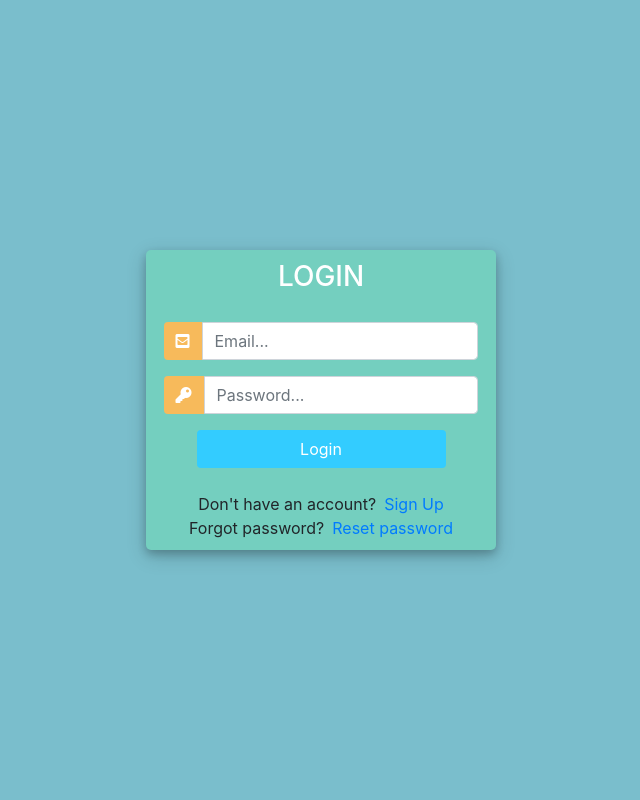
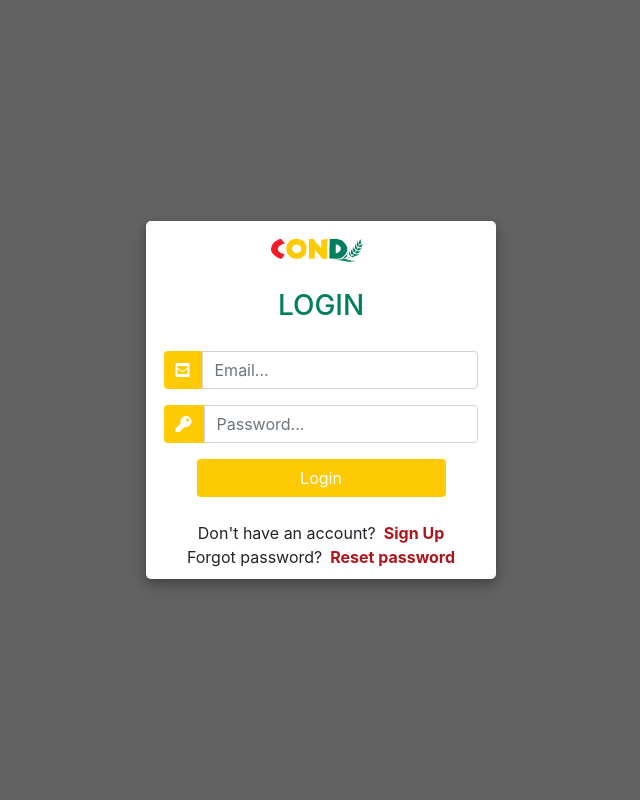
Before and after one commit to Franklinson/abstract, a Django app: page /login/ in a window 1280 px wide. Shown: the whole page, without its empty margins (319-959 px from the left). Run offline with Django 5.2, Linux system fonts and the light colour scheme; parts of the project's set-up code (start-up, migrations or seed data) failed here and were passed over; some libraries are stand-ins or nearby versions.

Commit message:
Updated the login and signup page

```diff
--- a/abstract/templates/abstract/navbar.html
+++ b/abstract/templates/abstract/navbar.html
@@ -9,6 +9,9 @@
     <ul class="nav col-12 col-md-auto mb-2 justify-content-center mb-md-0">
       <!-- <li><a href="{% url 'home' %}" class="nav-link px-2 link-dark">Home</a></li> -->
       <li><a href="{% url 'author_dashboard' %}" class="nav-link px-2 link-dark">Dashboard</a></li>
+      {% if user.manager %}
+      <li><a href="{% url 'manager' %}" class="nav-link px-2 link-dark">Manage</a></li>
+      {% endif %}
       <li><a href="{% url 'register' %}" class="nav-link px-2 link-dark">Register</a></li>
       <li><a href="#" class="nav-link px-2 link-dark">FAQs</a></li>
       <li><a href="#" class="nav-link px-2 link-dark">About</a></li>
--- a/accounts/admin.py
+++ b/accounts/admin.py
@@ -8,7 +8,7 @@ class UsersAdmin(UserAdmin):
     fieldsets = (
         (None, {'fields': ('email', 'password')}),
         (_('Personal info'), {'fields': ('first_name', 'last_name')}),
-        (_('Permissions'), {'fields': ('is_active', 'is_staff', 'is_superuser', 'groups', 'user_permissions')}),
+        (_('Permissions'), {'fields': ('is_active', 'is_staff', 'is_superuser','manager', 'groups', 'user_permissions')}),
         (_('Important dates'), {'fields': ('last_login', 'date_joined')}),
     )
     add_fieldsets = (
--- a/accounts/models.py
+++ b/accounts/models.py
@@ -5,6 +5,7 @@ from .managers import CustomUserManager
 class Users(AbstractUser):
     username = None
     email = models.EmailField(unique=True)
+    manager = models.BooleanField(default=False)
 
     def __str__(self):
         return self.email
--- a/accounts/templates/account/login.html
+++ b/accounts/templates/account/login.html
@@ -1,3 +1,4 @@
+{% load static %}
 
 <!DOCTYPE html>
 <html>
@@ -15,13 +16,13 @@
 			margin: 0;
 			padding: 0;
 			height: 100%;
-			background: #7abecc !important;
+			background: #646363 !important;
 		}
 		.user_card {
 			width: 350px;
 			margin-top: auto;
 			margin-bottom: auto;
-			background: #74cfbf;
+			background: #ffffff;
 			position: relative;
 			display: flex;
 			justify-content: center;
@@ -39,13 +40,13 @@
 		}
 
 		#form-title{
-			color: #fff;
+			color: #007f5f;
 
 		}
 
 		.login_btn {
 			width: 100%;
-			background: #33ccff !important;
+			background: #feca03 !important;
 			color: white !important;
 		}
 		.login_btn:focus {
@@ -56,7 +57,7 @@
 			padding: 0 2rem;
 		}
 		.input-group-text {
-			background: #f7ba5b !important;
+			background: #feca03 !important;
 			color: white !important;
 			border: 0 !important;
 			border-radius: 0.25rem 0 0 0.25rem !important;
@@ -68,11 +69,28 @@
 		}
 
 		#messages{
-			background-color: grey;
+			background-color: #f11a26;
 			color: #fff;
 			padding: 10px;
 			margin-top: 10px;
 		}
+		.logo {
+			width: 100px;  /* Adjust size as needed */
+			height: auto;
+			margin-bottom: 10px;  /* Space between logo and login title */
+		}
+		.links a {
+			color: #ad151c; /* Change to your preferred color */
+			font-weight: bold;
+			text-decoration: none; /* Removes underline */
+		}
+
+		/* Change color when hovering */
+		.links a:hover {
+			color: #f11a26; /* Slightly darker color on hover */
+			text-decoration: underline; /* Adds underline on hover */
+		}
+
 	</style>
 
 </head>
@@ -80,6 +98,9 @@
 	<div class="container h-100">
 		<div class="d-flex justify-content-center h-100">
 			<div class="user_card">
+				<div class="d-flex justify-content-center">
+					<img src="{% static 'account/images/logo.png' %}" alt="Logo" class="logo">
+				</div>
 				<div class="d-flex justify-content-center">
 
 
@@ -117,7 +138,7 @@
 						Don't have an account? <a href="{% url 'signup' %}" class="ml-2">Sign Up</a>
 					</div>
 					<div class="d-flex justify-content-center links">
-						Forgot password? <a href=" " class="ml-2">Reset password</a>
+						Forgot password? <a href="{% url 'reset_password' %} " class="ml-2">Reset password</a>
 					</div>
 
 				</div>
```
Also changed, not shown: accounts/templates/account/register.html (+26 -5 lines), accounts/static/account/images/logo.png (added).
